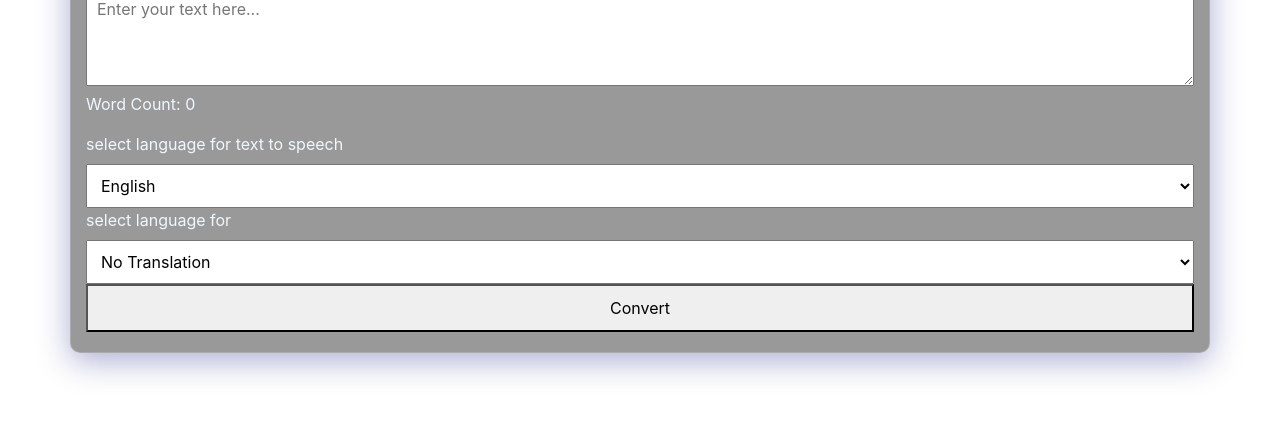
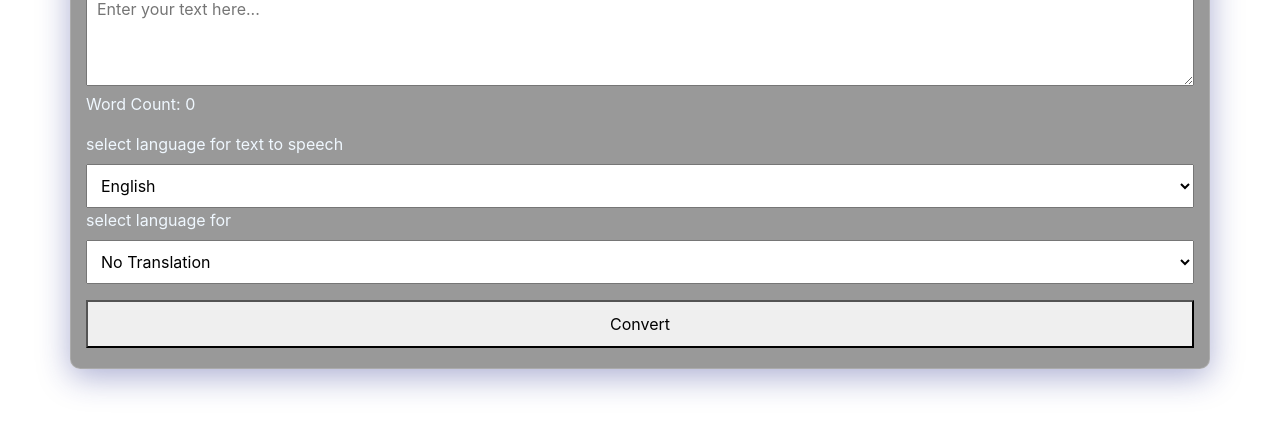
Before and after one commit to surendranp/text-to-voice, a website: page public/index.html in a window 1280 px wide. Shown: the part 191-622 px from the top of the page. Drawn offline with nearby package versions, Linux system fonts and the light colour scheme.

Commit message:
test_20.11.2024_18.12

```diff
--- a/public/index.html
+++ b/public/index.html
@@ -58,7 +58,7 @@
             <option value="ta">Translate to Tamil</option>
         </select>
 
-        <button id="convertButton">Convert</button>
+        <button id="convertButton" class="mt-3">Convert</button>
         <div id="downloadLink" style="display: none;">
             <a id="audioLink" href="#" download>Download Audio</a>
         </div>
```
Also changed, not shown: 2 other files.
